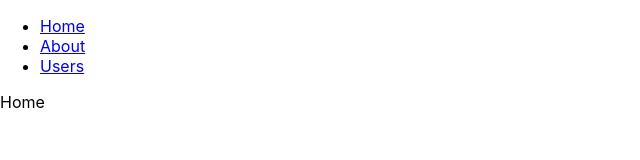
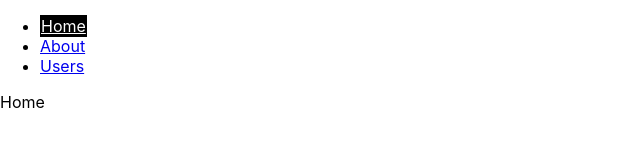
Before and after one commit to asuf29/routing, a React (Create React App) app: page / in a window 1280 px wide. Shown: the top 160 px of the page, without its empty margins (0-640 px from the left). Built offline with nearby package versions, Linux system fonts and the light colour scheme.

Commit message:
style attributes have been given to the active class

```diff
--- a/src/App.css
+++ b/src/App.css
@@ -2,37 +2,8 @@
   text-align: center;
 }
 
-.App-logo {
-  height: 40vmin;
-  pointer-events: none;
+.active {
+  background-color: black;
+  color: white;
+  padding: 1px
 }
-
-@media (prefers-reduced-motion: no-preference) {
-  .App-logo {
-    animation: App-logo-spin infinite 20s linear;
-  }
-}
-
-.App-header {
-  background-color: #282c34;
-  min-height: 100vh;
-  display: flex;
-  flex-direction: column;
-  align-items: center;
-  justify-content: center;
-  font-size: calc(10px + 2vmin);
-  color: white;
-}
-
-.App-link {
-  color: #61dafb;
-}
-
-@keyframes App-logo-spin {
-  from {
-    transform: rotate(0deg);
-  }
-  to {
-    transform: rotate(360deg);
-  }
-}
```
